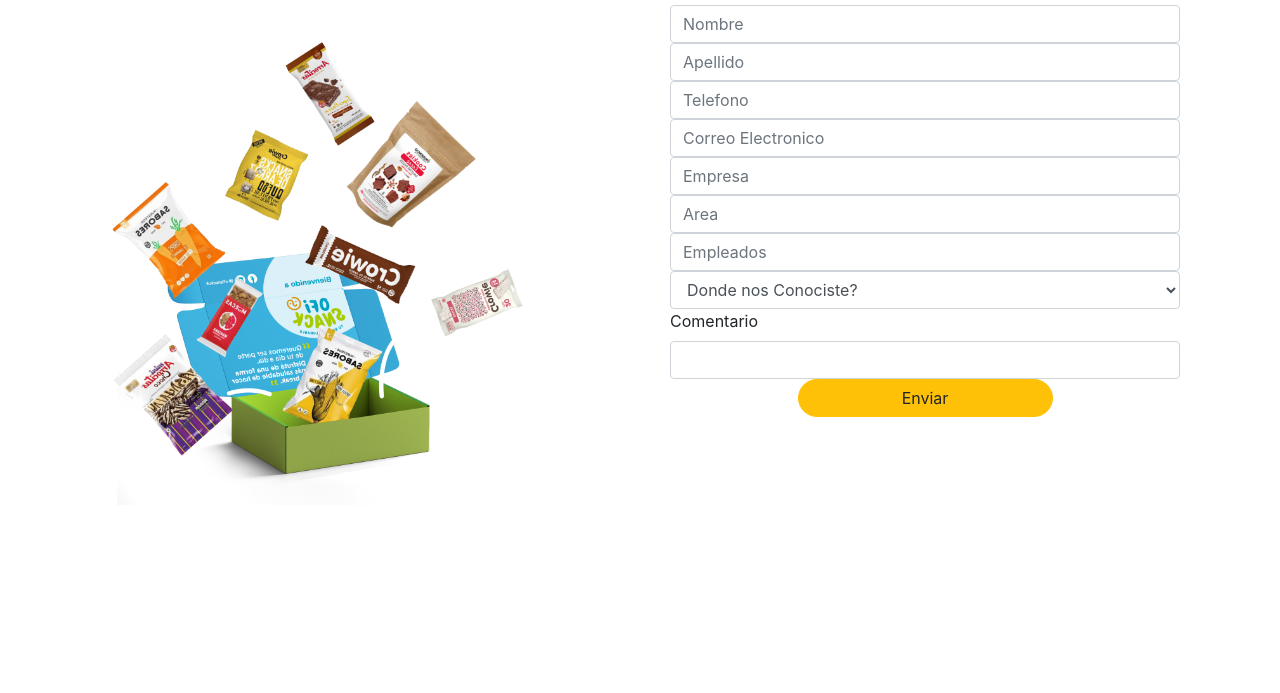
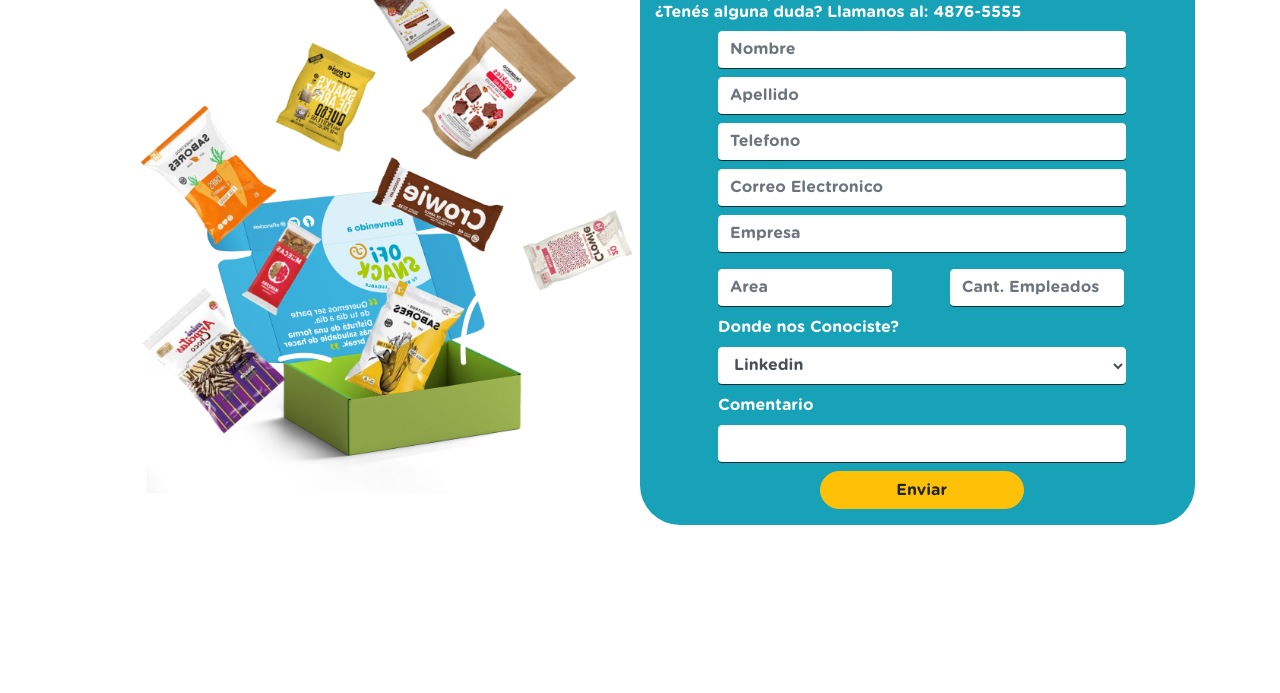
Before and after one commit to CataldoIvan/PaginaOfisnack, a plain HTML site: page contactanos.html in a window 1280 px wide. Shown: the part 107-800 px from the top of the page. Drawn offline with nearby package versions, Linux system fonts and the light colour scheme.

Commit message:
corrijo errores del formulario

```diff
--- a/contactanos.html
+++ b/contactanos.html
@@ -11,76 +11,117 @@
     <title>Contactanos!</title>
   </head>
   <Style>
+      @font-face {
+    font-family: "GothamRounded-Bold";
+    src: url("GothamRounded-Bold.otf");
+    }
+    body{
+        font-family: 'GothamRounded-Bold', sans-serif;
+
+    }
+     /* *{
+        background-color:#17a2b8;
+        color: white;
+      }*/
+      .formulario{
+        background-color:#17a2b8;
+        color: white;
+        border-radius: 40px;
+        margin-bottom: 30px;
+
+      }
       img {
-          height: 500px;
+          height: 600px;
       }
+      .validate{
+          border: none;
+          border-style: none;
+          border-bottom: 1px solid rgba(0, 0, 0, 0.7);
+      }
+      .validate:focus {
+        border-bottom: 3px solid rgba(0, 0, 0, 1);
+        -webkit-transition: 0.2s ease-in;
+        -o-transition: 0.2s ease-in;
+        transition: 0.3s ease-in;
+
+
+
+        }
+        .form-control:focus {
+
+     box-shadow: inset 0 1px 1px rgba(0, 0, 0, 0.075), 0 0 8px rgba(255, 255, 255, 1);
+}
   </Style>
-  <body>
-    <div class="container">
-        <div class="row">
-            <h1>CONTACTO
-            </h1>
-            <h5>
-                Ingresá tus datos y un asesor de ventas se pondrá en contacto dentro de las próximas 24hs. hábiles.
+  <body class="container">
+    <div class="row">
 
-                ¿Tenés alguna duda? Llamanos al: 4876-5555
-            </h5>
-            <div class="col-6">
-                <p><img src="CAJA.png" alt=""></p>
+        <div class="col-12 ">
+
+            <div class="col-6 float-left">
+                <p class=" ml-2 "><img src="CAJA.png" alt=""></p>
 
             </div>
-            <div class="col-6">
-                <form class="col s10 " id="lead_form" action="https://www.ofidirect.com/leads/leads_process?uuid=2ec69fd0-9629-1970-d768-c8215e5e8a71" method="POST" onsubmit="check_if_capcha_is_filled" validate="validate">
+
+            <div class="formulario col-6 mt-3 float-right" >
+                <h1 class="text-center">
+                    CONTACTO
+                </h1>
+                <h6>
+                    Ingresá tus datos y un asesor de ventas se pondrá en contacto dentro de las próximas 24hs. hábiles.
+                    <br>
+                    ¿Tenés alguna duda? Llamanos al: 4876-5555
+                </h6>
+                <form class=" col-10 ml-5" id="lead_form" action="https://www.ofidirect.com/leads/leads_process?uuid=2ec69fd0-9629-1970-d768-c8215e5e8a71" method="POST" onsubmit="check_if_capcha_is_filled" validate="validate">
                     <input type="hidden" name="LeadSource" value="0002" />
                     <input type="hidden" name="UseCaptcha" />
-                    <div>
+                    <div class="my-2">
                         <label hidden class="active" for="Nombre">
                             Nombre:
                         </label>
                         <input class="validate form-control" type="" value="" name="Nombre"id="Nombre" placeholder="Nombre" required="required" />
                     </div>
-                    <div>
+                    <div class="my-2">
                         <label hidden class="active" for="Apellido">
                             Apellido:
                         </label>
                         <input class="validate form-control" type="" value="" name="Apellido" id="Apellido" placeholder="Apellido" required="required" />
                     </div>
-                    <div>
+                    <div class="my-2">
                         <label hidden class="active" for="Telefono">
                             Telefono:
                         </label>
                         <input class="validate form-control" type="" value="" name="Telefono" id="Telefono" placeholder="Telefono" required="required" />
                     </div>
-                    <div>
+                    <div class="my-2">
                         <label hidden class="active" for="CorreoElectronico">
                             Correo Electronico:
                         </label>
                         <input class="validate form-control" type="" value="" name="CorreoElectronico" id="CorreoElectronico" placeholder="Correo Electronico" required="required" />
                     </div>
-                    <div>
+                    <div class="my-2">
                         <label  hidden class="active" for="Empresa">
                             Empresa:
                         </label>
                         <input class="validate form-control" type="" value="" name="Empresa" id="Empresa" placeholder="Empresa" required="required" />
                     </div>
-                    <div>
+                    <div class="col-6 float-left my-2">
                         <label  hidden class="active" for="Area">
                             Area:
                         </label>
-                        <input class="validate form-control" type="" value="" name="Area"id="Area" placeholder="Area" required="required" />
+                        <input class="validate form-control" type="" value="" name="Area"id="Area" placeholder="Area" required="required" style="margin-left:-15px;"/>
                     </div>
-                    <div>
+                    <div class="col-6 float-left my-2" style="margin-left: 0px;">
                         <label  hidden class="active" for="Empleados">
                             Empleados:
                         </label>
-                        <input class="validate form-control" type="" value="" name="Empleados" id="Empleados" placeholder="Empleados" required="required" />
+                        <input class="validate form-control" type="" value="" name="Empleados" id="Empleados" placeholder="Cant. Empleados" required="required" style="margin-left: 13px;" />
                     </div>
-                    <div>
-                        <label  hidden class="active" for="Fuente">
-                            Fuente:
+                    <div class="my-2">
+                        <label   class="active" for="Fuente">
+                            Donde nos Conociste?
                         </label>
-                        <select class="validate form-control" name="Fuente" id="Fuente" required="required">
-                            <option value="">Donde nos Conociste?</option>
+                        <select class="validate form-control" aria-placeholder="jsdja" name="Fuente" id="Fuente" required="required">
+
                             <option value="Linkedin">Linkedin</option>
                             <option value="Instagram">Instagram</option>
                             <option value="Facebook">Facebook</option>
@@ -97,11 +138,11 @@
                         <input class="validate" type=""
                             value="Microsite_Ofisnack" name="Campaign" id="Campaign" placeholder="" required="required" />
                         </div>
-                    <div>
+                    <div class="my-2">
                         <label class="active" for="Comentario">
                             Comentario
                         </label>
-                        <input class="validate  form-control" type="" value="" name="Comentario" id="Comentario" placeholder="" required="required" />
+                        <input class="validate  form-control" type="text-area" value="" name="Comentario" id="Comentario" placeholder="" required="required" />
                     </div>
                     <script>
                         var useCaptcha = document.getElementById('UserCaptcha');
```
Also changed, not shown: GothamRounded-Bold.otf (added).
